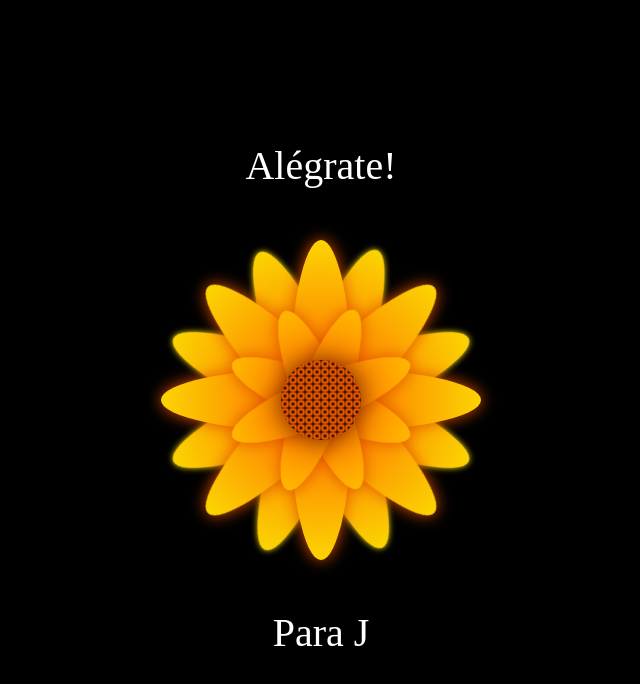
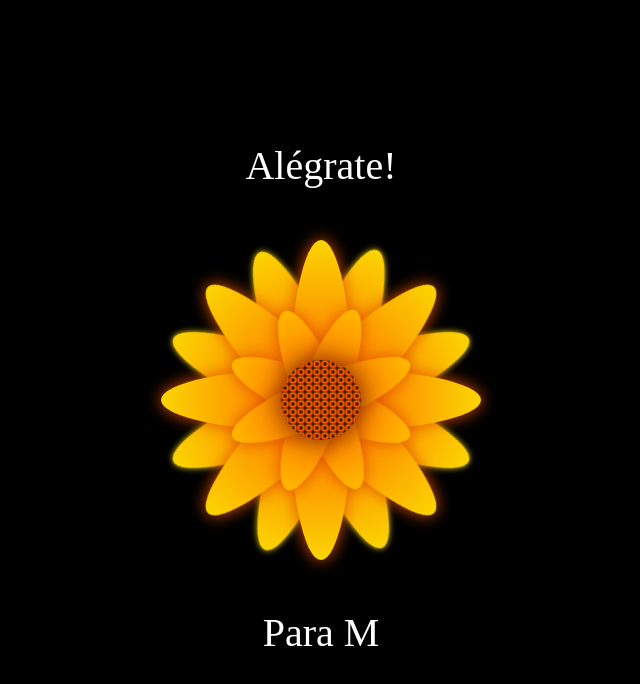
Before and after one commit to Qery220503/flores_amarillas, a plain HTML site: page docs/index.html in a window 1280 px wide. Shown: the whole page, without its empty margins (319-959 px from the left). Drawn offline with Linux system fonts and the light colour scheme.

Commit message:
Nothing important

```diff
--- a/docs/index.html
+++ b/docs/index.html
@@ -37,7 +37,7 @@
     </div>
     <div class="Petal3 p4">
     </div>
-    <div class="text-below">Para J</div>
+    <div class="text-below">Para M</div>
   </div>
 </body>
 </html>
```
